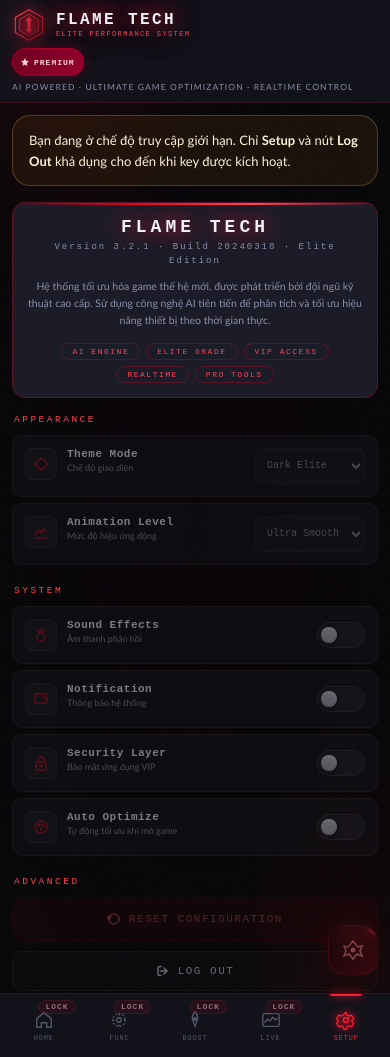
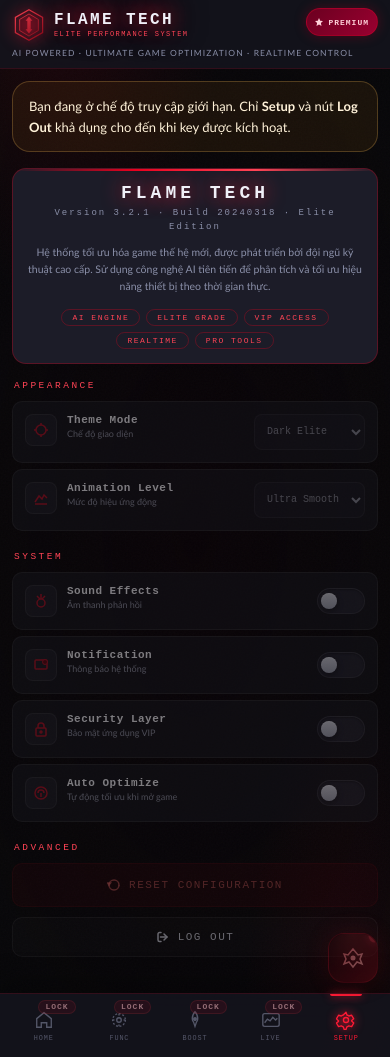
Before and after one commit to appstackblog/appstack, a PHP site: page /app/menu-app-ios-development-apple-blacklisted/panel/flame-tech/VIP/index.php in a window 390 px wide. Run offline with PHP 8.4, Linux system fonts and the light colour scheme.

Commit message:
Add files via upload

```diff
--- a/app/menu-app-ios-development-apple-blacklisted/panel/flame-tech/VIP/index.html
+++ b/app/menu-app-ios-development-apple-blacklisted/panel/flame-tech/VIP/index.html
@@ -10,24 +10,16 @@
   if (viewport) viewport.setAttribute('content', content);
 
   const isTouchDevice = () => window.matchMedia('(pointer: coarse)').matches || navigator.maxTouchPoints > 0;
-  let lastTouchEnd = 0;
   const preventDefault = (event) => event.preventDefault();
 
   document.addEventListener('gesturestart', preventDefault, { passive: false });
   document.addEventListener('gesturechange', preventDefault, { passive: false });
   document.addEventListener('gestureend', preventDefault, { passive: false });
-  document.addEventListener('dblclick', preventDefault, { passive: false });
   document.addEventListener('touchmove', (event) => {
     if (!isTouchDevice()) return;
     if (event.touches.length > 1 || (typeof event.scale === 'number' && event.scale !== 1)) {
       event.preventDefault();
     }
-  }, { passive: false });
-  document.addEventListener('touchend', (event) => {
-    if (!isTouchDevice()) return;
-    const now = Date.now();
-    if (now - lastTouchEnd <= 280) event.preventDefault();
-    lastTouchEnd = now;
   }, { passive: false });
 })();
 </script>
--- a/app/menu-app-ios-development-apple-blacklisted/panel/flame-tech/VIP/key.js
+++ b/app/menu-app-ios-development-apple-blacklisted/panel/flame-tech/VIP/key.js
@@ -265,35 +265,105 @@
         #vgGate .vg-card{grid-template-columns:1fr}
         #vgGate .vg-field{grid-column:1 / -1}
       }
-      @media (max-width:640px){
+      @media (max-width:640px), (max-height:760px){
         #vgGate .vg-shell{
-          width:100%;
+          width:min(100%, 820px);
+          min-height:100%;
           padding:
-            calc(16px + env(safe-area-inset-top))
+            calc(14px + env(safe-area-inset-top))
             calc(14px + env(safe-area-inset-right))
             calc(18px + env(safe-area-inset-bottom))
             calc(14px + env(safe-area-inset-left))
         }
         #vgGate .vg-header{
           grid-template-columns:minmax(0,1fr) auto;
-          gap:14px;
-          padding:20px 18px;
+          gap:10px 12px;
+          padding:16px 18px;
           border-radius:28px
         }
-        #vgGate .vg-brand{margin-top:14px;font-size:clamp(28px, 10vw, 42px);letter-spacing:3px}
-        #vgGate .vg-title{font-size:1rem}
-        #vgGate .vg-desc{font-size:.92rem;line-height:1.62}
-        #vgGate .vg-stats{grid-template-columns:repeat(3,minmax(0,1fr));gap:10px}
-        #vgGate .vg-stat{padding:14px 12px}
+        #vgGate .vg-close{
+          align-self:start;
+          width:40px;
+          height:40px;
+          border-radius:14px
+        }
+        #vgGate .vg-brand{margin-top:10px;font-size:clamp(24px, 7vw, 34px);letter-spacing:1.8px}
+        #vgGate .vg-title{margin-top:12px;font-size:.95rem}
+        #vgGate .vg-desc{font-size:.88rem;line-height:1.54}
+        #vgGate .vg-stats{grid-template-columns:repeat(2,minmax(0,1fr));gap:10px}
+        #vgGate .vg-stat{padding:12px 14px;border-radius:20px}
+        #vgGate .vg-stat:last-child{grid-column:1 / -1}
         #vgGate .vg-stat span{font-size:9px;letter-spacing:1.2px}
-        #vgGate .vg-stat strong{margin-top:10px;font-size:.86rem}
-        #vgGate .vg-card{padding:18px;border-radius:28px;gap:16px}
-        #vgGate .vg-row{grid-template-columns:minmax(0,1fr) auto auto;gap:8px}
-        #vgGate .vg-tool{min-height:48px;padding:0 14px}
-        #vgGate .vg-btn{width:100%;min-height:50px}
+        #vgGate .vg-stat strong{margin-top:8px;font-size:.85rem}
+        #vgGate .vg-card{padding:16px 18px;border-radius:28px;gap:16px 12px}
+        #vgGate .vg-row{
+          grid-template-columns:minmax(0,1fr) auto auto;
+          gap:8px
+        }
+        #vgGate .vg-tool{
+          min-width:58px;
+          min-height:44px;
+          padding:0 12px
+        }
+        #vgGate .vg-device{margin-top:12px;padding:12px 14px;font-size:.86rem}
+        #vgGate .vg-helper{margin-top:12px;font-size:.89rem;line-height:1.6}
         #vgGate .vg-actions{grid-template-columns:repeat(2,minmax(0,1fr));gap:10px}
-        #vgGate .vg-device{font-size:.88rem}
+        #vgGate .vg-btn{width:100%;min-height:46px;padding:0 14px}
+        #vgGate .vg-msg{padding:14px 15px;font-size:.9rem;line-height:1.6}
         #vgGate details{border-radius:18px}
+        #vgGate summary{padding:13px 15px}
+        #vgGate .vg-pre{padding:0 15px 15px;font-size:11px}
+      }
+      @media (max-width:420px), (max-height:680px){
+        #vgGate .vg-shell{
+          padding:
+            calc(10px + env(safe-area-inset-top))
+            calc(10px + env(safe-area-inset-right))
+            calc(12px + env(safe-area-inset-bottom))
+            calc(10px + env(safe-area-inset-left))
+        }
+        #vgGate .vg-header{
+          grid-template-columns:minmax(0,1fr);
+          padding:14px;
+          border-radius:22px
+        }
+        #vgGate .vg-close{
+          justify-self:end;
+          width:38px;
+          height:38px;
+          border-radius:13px
+        }
+        #vgGate .vg-brand{
+          font-size:22px;
+          letter-spacing:1.2px
+        }
+        #vgGate .vg-title{font-size:.9rem}
+        #vgGate .vg-desc{font-size:.84rem}
+        #vgGate .vg-stats{gap:8px}
+        #vgGate .vg-stat{padding:11px 12px}
+        #vgGate .vg-card{
+          padding:14px 14px 15px;
+          border-radius:22px;
+          gap:14px 10px
+        }
+        #vgGate .vg-label{
+          font-size:10px;
+          letter-spacing:1.3px
+        }
+        #vgGate .vg-row{
+          grid-template-columns:repeat(2,minmax(0,1fr));
+          gap:8px
+        }
+        #vgGate .vg-row > .vg-input{grid-column:1 / -1}
+        #vgGate .vg-input{
+          min-height:50px;
+          padding:12px 14px
+        }
+        #vgGate .vg-tool,
+        #vgGate .vg-btn{
+          min-height:42px
+        }
+        #vgGate .vg-actions{grid-template-columns:1fr;gap:9px}
       }
     `;
     document.head.appendChild(style);
--- a/app/menu-app-ios-development-apple-blacklisted/panel/flame-tech/VIP/script.js
+++ b/app/menu-app-ios-development-apple-blacklisted/panel/flame-tech/VIP/script.js
@@ -1,3 +1,22 @@
+
+(() => {
+  const stopNativeAppLeak = (event) => event.preventDefault();
+
+  document.addEventListener('contextmenu', stopNativeAppLeak, { passive: false });
+  document.addEventListener('selectstart', stopNativeAppLeak, { passive: false });
+  document.addEventListener('dragstart', stopNativeAppLeak, { passive: false });
+  document.addEventListener('copy', stopNativeAppLeak, { passive: false });
+  document.addEventListener('cut', stopNativeAppLeak, { passive: false });
+  document.addEventListener(
+    'keydown',
+    (event) => {
+      if ((event.ctrlKey || event.metaKey) && ['a', 'c', 'x'].includes(String(event.key).toLowerCase())) {
+        event.preventDefault();
+      }
+    },
+    { passive: false }
+  );
+})();
 
 function switchPage(pageId) {
   document.querySelectorAll('.page').forEach(p => p.classList.remove('active'));
--- a/app/menu-app-ios-development-apple-blacklisted/panel/flame-tech/VIP/style.css
+++ b/app/menu-app-ios-development-apple-blacklisted/panel/flame-tech/VIP/style.css
@@ -92,6 +92,9 @@ html, body {
   -webkit-text-size-adjust: 100%;
   text-size-adjust: 100%;
   touch-action: manipulation;
+  -webkit-user-select: none;
+  user-select: none;
+  -webkit-touch-callout: none;
 }
 
 button,
@@ -100,6 +103,19 @@ label,
 summary,
 [role="button"] {
   touch-action: manipulation;
+  -webkit-user-drag: none;
+}
+
+*,
+*::before,
+*::after {
+  -webkit-tap-highlight-color: transparent;
+}
+
+body * {
+  -webkit-user-select: none;
+  user-select: none;
+  -webkit-touch-callout: none;
 }
 
 input,
@@ -2321,7 +2337,12 @@ body::after {
   }
 
   .header-logo {
-    flex: 1 1 auto;
+    flex: 1 1 0;
+    min-width: 0;
+    gap: 8px;
+  }
+
+  .logo-text {
     min-width: 0;
   }
 
@@ -2357,8 +2378,11 @@ body::after {
   }
 
   .header-badges {
-    flex-wrap: wrap;
+    margin-left: auto;
+    flex: 0 0 auto;
+    flex-wrap: nowrap;
     justify-content: flex-end;
+    align-self: flex-start;
     gap: 6px;
   }
 
@@ -2367,6 +2391,7 @@ body::after {
     padding: 5px 10px;
     font-size: 8.5px;
     letter-spacing: 1px;
+    white-space: nowrap;
   }
 
   #content {
@@ -2808,8 +2833,9 @@ body::after {
   }
 
   .header-badges {
-    width: 100%;
-    justify-content: flex-start;
+    width: auto;
+    margin-left: auto;
+    justify-content: flex-end;
   }
 
   .logo-name {
@@ -3062,13 +3088,20 @@ body::after {
   }
 
   .header-badges {
-    width: 100%;
-    justify-content: flex-start;
+    width: auto;
+    margin-left: auto;
+    justify-content: flex-end;
   }
 
   .logo-name {
     font-size: 15px;
     letter-spacing: 2px;
+  }
+
+  .badge {
+    padding: 4px 7px;
+    font-size: 7.6px;
+    letter-spacing: 0.8px;
   }
 
   .hero-name {
@@ -3184,3 +3217,108 @@ body::after {
     letter-spacing: 0.9px;
   }
 }
+
+@media (max-width: 600px) {
+  :root {
+    --ft-safe-top: env(safe-area-inset-top, 0px);
+    --ft-safe-bottom: env(safe-area-inset-bottom, 0px);
+    --ft-mobile-nav-h: calc(64px + var(--ft-safe-bottom));
+  }
+
+  html,
+  body,
+  #app {
+    width: 100%;
+    height: 100dvh;
+    min-height: 100dvh;
+    max-height: 100dvh;
+    overflow: hidden;
+    overscroll-behavior: none;
+  }
+
+  #layout,
+  #content {
+    min-height: 0;
+    overflow: hidden;
+  }
+
+  #content {
+    padding-bottom: 0;
+  }
+
+  .page {
+    padding: 14px 14px calc(var(--ft-mobile-nav-h) + 18px);
+  }
+
+  #bottom-nav {
+    bottom: 0;
+    left: 0;
+    right: 0;
+    height: var(--ft-mobile-nav-h);
+    min-height: var(--ft-mobile-nav-h);
+    padding: 0 6px var(--ft-safe-bottom);
+    margin: 0;
+    transform: none;
+    box-shadow: 0 -12px 28px rgba(0,0,0,0.28);
+  }
+
+  #launcher {
+    bottom: calc(var(--ft-mobile-nav-h) + 12px);
+  }
+
+  #popup-overlay {
+    align-items: flex-end;
+    padding: 10px 8px calc(10px + var(--ft-safe-bottom));
+  }
+
+  #popup {
+    width: 100%;
+    max-width: 560px;
+    max-height: calc(100dvh - 20px - var(--ft-safe-bottom));
+    border-bottom-left-radius: 0;
+    border-bottom-right-radius: 0;
+  }
+}
+
+@media (max-width: 430px) {
+  .page {
+    padding: 12px 12px calc(var(--ft-mobile-nav-h) + 16px);
+  }
+
+  #launcher {
+    right: 12px;
+    bottom: calc(var(--ft-mobile-nav-h) + 10px);
+  }
+
+  #popup {
+    max-height: calc(100dvh - 16px - var(--ft-safe-bottom));
+  }
+}
+
+@media (pointer: coarse) and (max-width: 820px) {
+  body::after {
+    display: none;
+  }
+
+  #header,
+  #bottom-nav {
+    backdrop-filter: blur(12px);
+    -webkit-backdrop-filter: blur(12px);
+  }
+
+  .page {
+    transform: none;
+    transition: opacity 0.18s ease;
+    touch-action: pan-y;
+    overscroll-behavior-y: contain;
+  }
+
+  .page.active {
+    transform: none;
+  }
+
+  .popup-body {
+    touch-action: pan-y;
+    overscroll-behavior-y: contain;
+  }
+}
```
